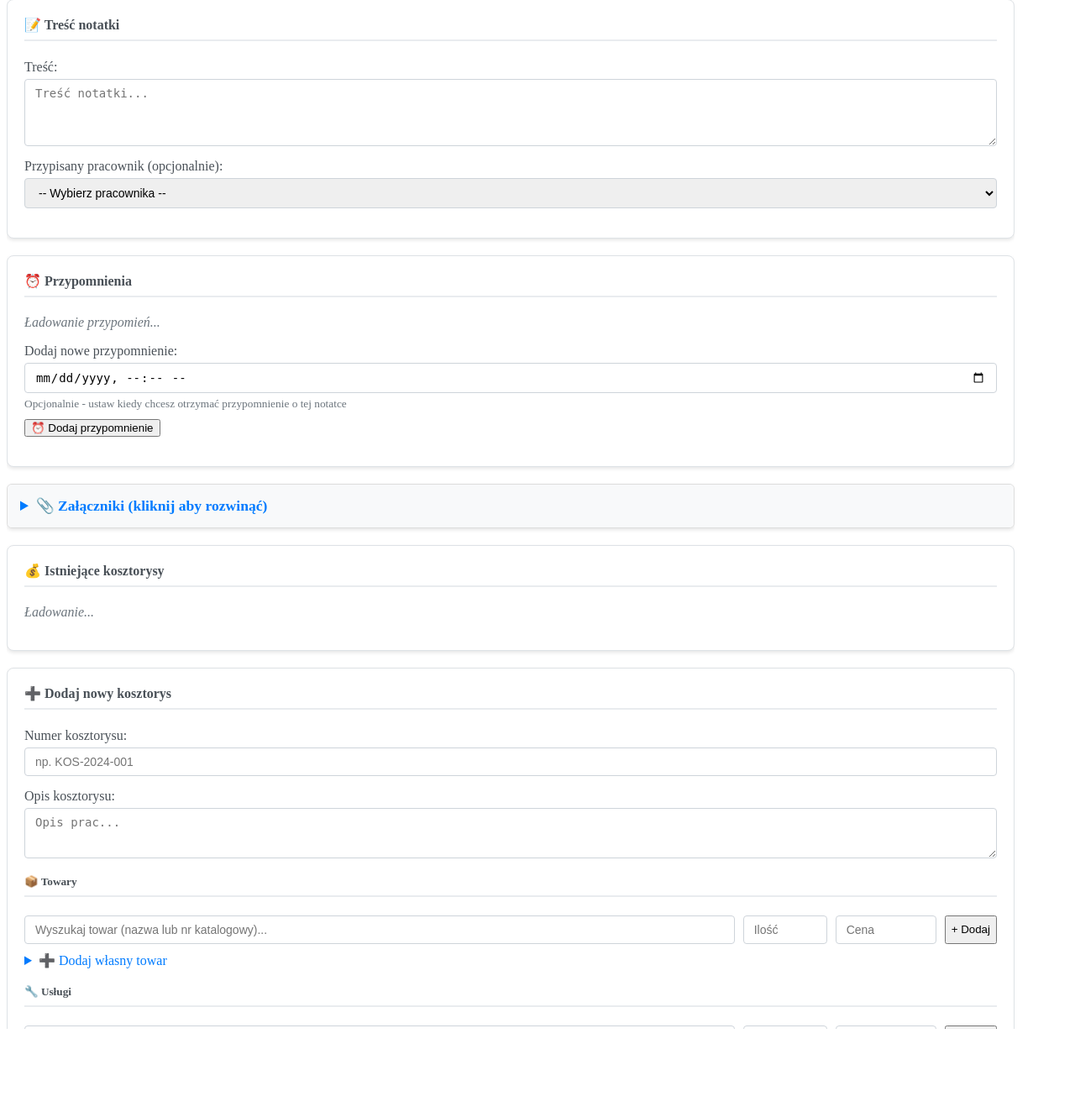
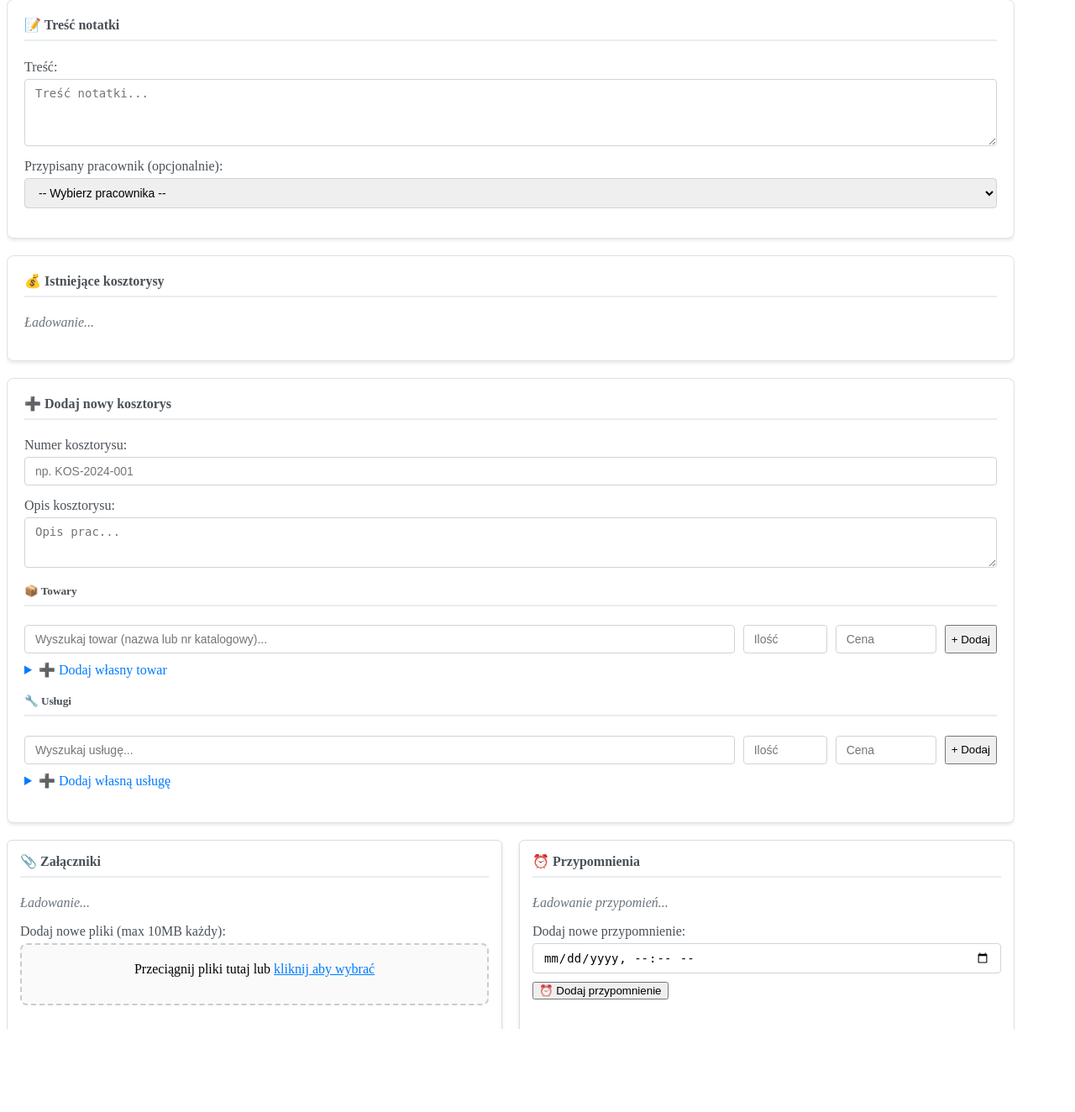
Before and after one commit to Dzirx/notatki-gebka, a FastAPI app: template appv2/modules/notatnik/templates/modals/edit_note_modal.html in a window 1280 px wide. Shown: the part 86-1410 px from the top of the page at 84% size. Run offline with FastAPI, Linux system fonts and the light colour scheme; the template is opened without the code that fills it, so the values that code supplies are empty.

```diff
--- a/appv2/modules/notatnik/templates/modals/edit_note_modal.html
+++ b/appv2/modules/notatnik/templates/modals/edit_note_modal.html
@@ -24,50 +24,6 @@
                 </div>
             </div>
 
-            <!-- PRZYPOMNIENIA -->
-            <div class="card" style="margin-bottom: 20px;">
-                <h4>⏰ Przypomnienia</h4>
-
-                <!-- Istniejące przypomnienia -->
-                <div id="editExistingReminders">
-                    <p style="color: #6c757d; font-style: italic;">Ładowanie przypomień...</p>
-                </div>
-
-                <!-- Dodaj nowe przypomnienie -->
-                <div class="form-group" style="margin-top: 15px;">
-                    <label>Dodaj nowe przypomnienie:</label>
-                    <input type="datetime-local" id="edit_data_przypomnienia" placeholder="Wybierz datę i godzinę przypomnienia">
-                    <small style="color: #6c757d; display: block; margin-top: 5px;">Opcjonalnie - ustaw kiedy chcesz otrzymać przypomnienie o tej notatce</small>
-                    <button type="button" class="btn btn-primary" onclick="addReminder()" style="margin-top: 10px;">⏰ Dodaj przypomnienie</button>
-                </div>
-            </div>
-
-            <!-- SEKCJA ZAŁĄCZNIKÓW (ZWINIĘTA) -->
-            <details class="card" style="margin-bottom: 20px; border: 1px solid #ddd; border-radius: 6px; padding: 15px;">
-                <summary style="cursor: pointer; color: #007bff; font-weight: bold; font-size: 1.1em; margin: -15px; padding: 15px; background: #f8f9fa; border-radius: 6px;">
-                    📎 Załączniki (kliknij aby rozwinąć)
-                </summary>
-                <div style="margin-top: 15px;">
-                    <!-- Istniejące załączniki -->
-                    <div id="editExistingAttachments">
-                        <p style="color: #6c757d; font-style: italic;">Ładowanie...</p>
-                    </div>
-
-                    <!-- Upload nowych plików -->
-                    <div class="form-group" style="margin-top: 15px;">
-                        <label>Dodaj nowe pliki (max 10MB każdy):</label>
-                        <div id="editFileUploadZone" class="file-upload-zone">
-                            <div class="upload-content">
-                                <div class="upload-icon">📁</div>
-                                <p>Przeciągnij pliki tutaj lub <span class="upload-link">kliknij aby rozwinąć</span></p>
-                                <small>Obsługiwane: PDF, obrazy, dokumenty Word/Excel, pliki tekstowe</small>
-                            </div>
-                            <input type="file" id="editFileInput" multiple accept=".pdf,.jpg,.jpeg,.png,.gif,.doc,.docx,.xls,.xlsx,.txt,.csv" style="display: none;">
-                        </div>
-                        <div id="editFileList" class="file-list"></div>
-                    </div>
-                </div>
-            </details>
 
             <!-- PRZYCISK IMPORTU Z INTEGRA (tylko dla pojazdów) -->
             <div id="editImportSection" class="card" style="margin-bottom: 20px; display: none;">
@@ -187,6 +143,51 @@
                 </div>
             </div>
 
+            <!-- PRZYPOMNIENIA I ZAŁĄCZNIKI - OBOK SIEBIE NA DOLE -->
+            <div style="display: flex; gap: 20px; margin-bottom: 20px; flex-wrap: wrap; align-items: stretch;">
+                <!-- ZAŁĄCZNIKI (lewa kolumna) -->
+                <div style="flex: 1; min-width: 300px;">
+                    <div class="card" style="border: 1px solid #ddd; border-radius: 6px; padding: 15px; height: 100%;">
+                        <h4>📎 Załączniki</h4>
+                        <!-- Istniejące załączniki -->
+                        <div id="editExistingAttachments" style="margin-bottom: 15px;">
+                            <p style="color: #6c757d; font-style: italic;">Ładowanie...</p>
+                        </div>
+
+                        <!-- Upload nowych plików -->
+                        <div class="form-group" style="margin-bottom: 0;">
+                            <label>Dodaj nowe pliki (max 10MB każdy):</label>
+                            <div id="editFileUploadZone" class="file-upload-zone" style="min-height: 40px; padding: 15px;">
+                                <div class="upload-content">
+                                    <p style="margin: 5px 0;">Przeciągnij pliki tutaj lub <span class="upload-link">kliknij aby wybrać</span></p>
+                                </div>
+                                <input type="file" id="editFileInput" multiple accept=".pdf,.jpg,.jpeg,.png,.gif,.doc,.docx,.xls,.xlsx,.txt,.csv" style="display: none;">
+                            </div>
+                            <div id="editFileList" class="file-list"></div>
+                        </div>
+                    </div>
+                </div>
+
+                <!-- PRZYPOMNIENIA (prawa kolumna) -->
+                <div style="flex: 1; min-width: 300px;">
+                    <div class="card" style="border: 1px solid #ddd; border-radius: 6px; padding: 15px; height: 100%;">
+                        <h4>⏰ Przypomnienia</h4>
+
+                        <!-- Istniejące przypomnienia -->
+                        <div id="editExistingReminders" style="margin-bottom: 15px;">
+                            <p style="color: #6c757d; font-style: italic;">Ładowanie przypomień...</p>
+                        </div>
+
+                        <!-- Dodaj nowe przypomnienie -->
+                        <div class="form-group" style="margin-bottom: 0;">
+                            <label>Dodaj nowe przypomnienie:</label>
+                            <input type="datetime-local" id="edit_data_przypomnienia" placeholder="Wybierz datę i godzinę przypomnienia">
+                            <button type="button" class="btn btn-primary" onclick="addReminder()" style="margin-top: 10px;">⏰ Dodaj przypomnienie</button>
+                        </div>
+                    </div>
+                </div>
+            </div>
+
             <!-- PRZYCISKI AKCJI -->
             <div style="display: flex; gap: 15px; justify-content: center; margin-top: 25px;">
                 <button type="submit" class="btn btn-primary">💾 Zapisz zmiany notatki</button>
```
Also changed, not shown: appv2/modules/notatnik/static/js/note-add.js (+37 -7 lines), appv2/modules/notatnik/templates/modals/add_note_modal.html (+45 -35 lines).
